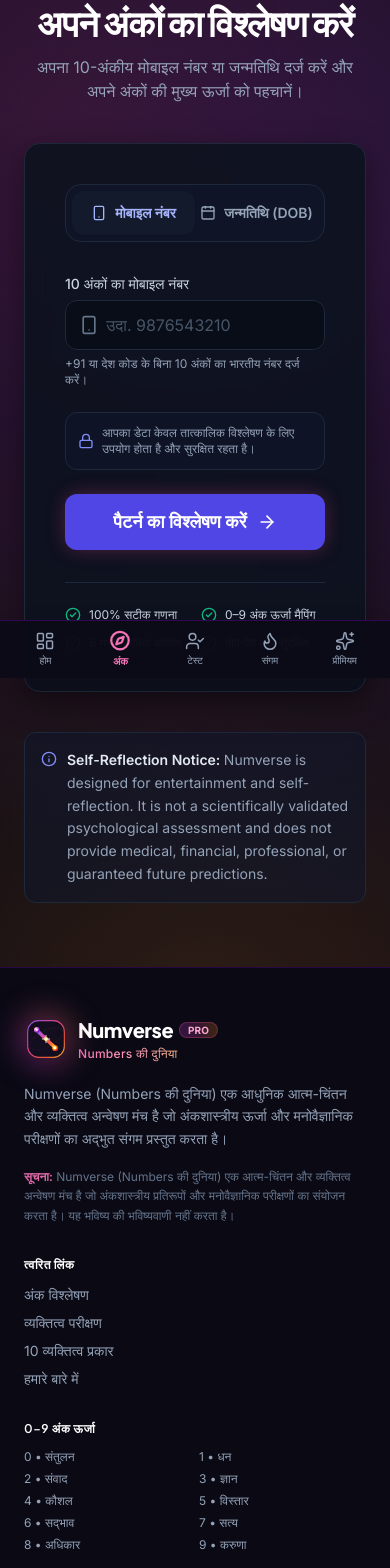
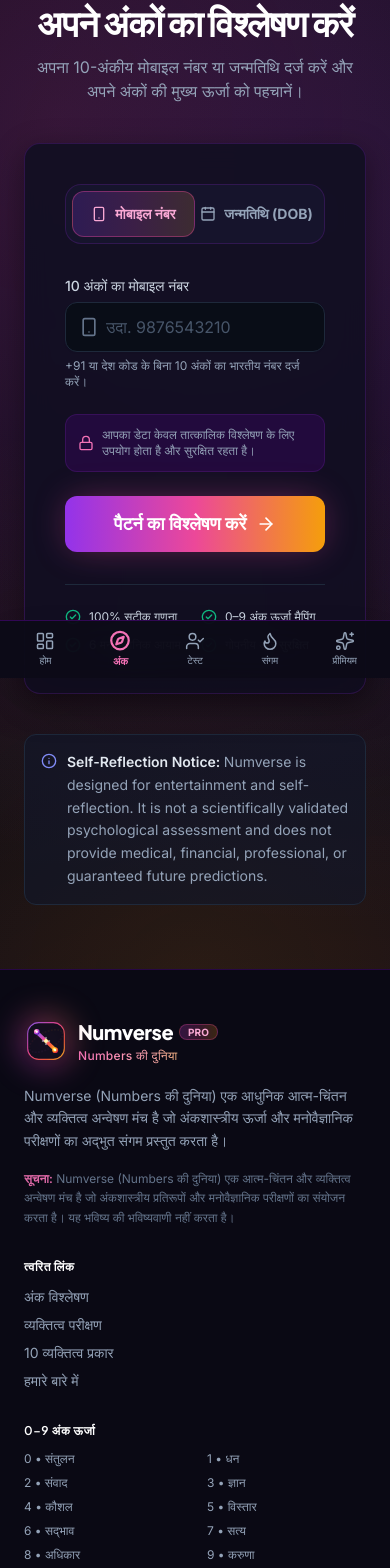
Before and after one commit to Mohanjogi99/numverse, a React (Vite) app: page /number-analysis in a window 390 px wide. Shown: the part 166-1734 px from the top of the page. Built offline with nearby package versions, Linux system fonts and the light colour scheme.

Commit message:
UI Fixes: Button contrast, responsive number themes, footer layout, and checkout badges

```diff
--- a/src/components/common/EmptyState.tsx
+++ b/src/components/common/EmptyState.tsx
@@ -22,13 +22,13 @@
   icon,
 }) => {
   return (
-    <Card className="p-8 sm:p-12 text-center space-y-4 bg-slate-50/70 border-dashed border-2 border-slate-200">
-      <div className="w-12 h-12 rounded-2xl bg-indigo-50 text-indigo-600 flex items-center justify-center mx-auto">
+    <Card className="p-8 sm:p-12 text-center space-y-4 bg-slate-50/80 dark:bg-[#110F22]/70 border-dashed border-2 border-slate-200 dark:border-purple-900/40 backdrop-blur-sm">
+      <div className="w-12 h-12 rounded-2xl bg-pink-500/10 dark:bg-pink-500/20 border border-pink-500/20 text-pink-500 dark:text-pink-400 flex items-center justify-center mx-auto shadow-xs">
         {icon || <Compass className="w-6 h-6" />}
       </div>
       <div className="space-y-1 max-w-sm mx-auto">
-        <h3 className="font-display font-bold text-slate-800 text-base sm:text-lg">{title}</h3>
-        <p className="text-xs sm:text-sm text-slate-500 leading-relaxed">{description}</p>
+        <h3 className="font-display font-bold text-slate-900 dark:text-white text-base sm:text-lg">{title}</h3>
+        <p className="text-xs sm:text-sm text-slate-600 dark:text-slate-400 leading-relaxed">{description}</p>
       </div>
       {(actionText && (actionHref || onAction)) && (
         <div className="pt-2">
--- a/src/components/common/Footer.tsx
+++ b/src/components/common/Footer.tsx
@@ -12,9 +12,9 @@
   return (
     <footer className="bg-[#0A0914] text-slate-400 pt-12 pb-8 border-t border-purple-950/60">
       <div className="max-w-7xl mx-auto px-4 sm:px-6 lg:px-8">
-        <div className="grid grid-cols-1 md:grid-cols-4 gap-8 mb-10">
-          {/* Brand Col */}
-          <div className="md:col-span-2 space-y-4">
+        <div className="grid grid-cols-1 md:grid-cols-12 gap-8 mb-10">
+          {/* Brand Col (5 cols) */}
+          <div className="md:col-span-5 space-y-4">
             <Link to={ROUTES.HOME} className="inline-block">
               <BrandLogo size="lg" showText={true} showTagline={true} />
             </Link>
@@ -26,8 +26,8 @@
             </p>
           </div>
 
-          {/* Quick Links */}
-          <div className="space-y-3">
+          {/* Quick Links (3 cols) */}
+          <div className="md:col-span-3 space-y-3">
             <h4 className="text-xs font-semibold uppercase tracking-wider text-slate-300">
               {t.footer.quickLinks}
             </h4>
@@ -55,22 +55,22 @@
             </ul>
           </div>
 
-          {/* Number Themes */}
-          <div className="space-y-3">
+          {/* Number Themes (4 cols with ample spacing) */}
+          <div className="md:col-span-4 space-y-3">
             <h4 className="text-xs font-semibold uppercase tracking-wider text-slate-300">
               {isHindi ? '0–9 अंक ऊर्जा' : '0–9 Themes'}
             </h4>
-            <div className="grid grid-cols-2 gap-x-2 gap-y-1.5 text-xs">
-              <Link to="/number/0" className="hover:text-white transition-colors">0 • {isHindi ? 'संतुलन' : 'Balance'}</Link>
-              <Link to="/number/1" className="hover:text-white transition-colors">1 • {isHindi ? 'धन' : 'Money'}</Link>
-              <Link to="/number/2" className="hover:text-white transition-colors">2 • {isHindi ? 'संवाद' : 'Communication'}</Link>
-              <Link to="/number/3" className="hover:text-white transition-colors">3 • {isHindi ? 'ज्ञान' : 'Knowledge'}</Link>
-              <Link to="/number/4" className="hover:text-white transition-colors">4 • {isHindi ? 'कौशल' : 'Creation'}</Link>
-              <Link to="/number/5" className="hover:text-white transition-colors">5 • {isHindi ? 'विस्तार' : 'Power'}</Link>
-              <Link to="/number/6" className="hover:text-white transition-colors">6 • {isHindi ? 'सद्भाव' : 'Peace'}</Link>
-              <Link to="/number/7" className="hover:text-white transition-colors">7 • {isHindi ? 'सत्य' : 'Truth'}</Link>
-              <Link to="/number/8" className="hover:text-white transition-colors">8 • {isHindi ? 'अधिकार' : 'Authority'}</Link>
-              <Link to="/number/9" className="hover:text-white transition-colors">9 • {isHindi ? 'करुणा' : 'Compassion'}</Link>
+            <div className="grid grid-cols-2 gap-x-6 gap-y-2 text-xs">
+              <Link to="/number/0" className="hover:text-pink-300 transition-colors whitespace-nowrap">0 • {isHindi ? 'संतुलन' : 'Balance'}</Link>
+              <Link to="/number/1" className="hover:text-pink-300 transition-colors whitespace-nowrap">1 • {isHindi ? 'धन' : 'Money'}</Link>
+              <Link to="/number/2" className="hover:text-pink-300 transition-colors whitespace-nowrap">2 • {isHindi ? 'संवाद' : 'Communication'}</Link>
+              <Link to="/number/3" className="hover:text-pink-300 transition-colors whitespace-nowrap">3 • {isHindi ? 'ज्ञान' : 'Knowledge'}</Link>
+              <Link to="/number/4" className="hover:text-pink-300 transition-colors whitespace-nowrap">4 • {isHindi ? 'कौशल' : 'Creation'}</Link>
+              <Link to="/number/5" className="hover:text-pink-300 transition-colors whitespace-nowrap">5 • {isHindi ? 'विस्तार' : 'Power'}</Link>
+              <Link to="/number/6" className="hover:text-pink-300 transition-colors whitespace-nowrap">6 • {isHindi ? 'सद्भाव' : 'Peace'}</Link>
+              <Link to="/number/7" className="hover:text-pink-300 transition-colors whitespace-nowrap">7 • {isHindi ? 'सत्य' : 'Truth'}</Link>
+              <Link to="/number/8" className="hover:text-pink-300 transition-colors whitespace-nowrap">8 • {isHindi ? 'अधिकार' : 'Authority'}</Link>
+              <Link to="/number/9" className="hover:text-pink-300 transition-colors whitespace-nowrap">9 • {isHindi ? 'करुणा' : 'Compassion'}</Link>
             </div>
           </div>
         </div>
--- a/src/pages/CheckoutPage.tsx
+++ b/src/pages/CheckoutPage.tsx
@@ -155,21 +155,29 @@
         </div>
 
         {/* Trust & Security Badge */}
-        <div className="p-3.5 rounded-2xl bg-indigo-50/60 dark:bg-indigo-950/40 border border-indigo-100 dark:border-indigo-900/50 text-xs text-indigo-900 dark:text-indigo-200 flex items-center justify-between gap-3">
+        <div className="p-3.5 rounded-2xl bg-indigo-50/60 dark:bg-[#131124] border border-indigo-100 dark:border-purple-900/50 text-xs text-indigo-900 dark:text-indigo-200 flex items-center justify-between gap-3">
           <div className="flex items-center gap-2 font-medium">
-            <ShieldCheck className="w-4 h-4 text-indigo-600 dark:text-indigo-400 shrink-0" />
+            <ShieldCheck className="w-4 h-4 text-pink-500 dark:text-pink-400 shrink-0" />
             <span>{t.checkout.sslBadge}</span>
           </div>
-          <Badge variant="primary" size="sm">
-            Test Mode
+          <Badge
+            variant="outline"
+            size="sm"
+            className={
+              import.meta.env.VITE_RAZORPAY_KEY_ID?.startsWith('rzp_live')
+                ? 'bg-emerald-500/15 text-emerald-600 dark:text-emerald-400 border border-emerald-500/30 font-bold'
+                : 'bg-amber-500/15 text-amber-600 dark:text-amber-400 border border-amber-500/30 font-bold'
+            }
+          >
+            {import.meta.env.VITE_RAZORPAY_KEY_ID?.startsWith('rzp_live') ? '100% Live Secure' : 'Sandbox Mode'}
           </Badge>
         </div>
 
         {/* Payment CTA Button */}
         <Button
           size="lg"
-          variant="gold"
-          className="w-full shadow-lg shadow-amber-500/20"
+          variant="primary"
+          className="w-full text-white font-extrabold text-base sm:text-lg shadow-xl shadow-pink-500/25 active:scale-[0.98] transition-all"
           disabled={isProcessing}
           onClick={handleProceedToPayment}
           leftIcon={
--- a/src/pages/NumberAnalysisPage.tsx
+++ b/src/pages/NumberAnalysisPage.tsx
@@ -135,9 +135,9 @@
       </div>
 
       {/* Main Analysis Card */}
-      <Card className="p-6 sm:p-10 border-slate-200/90 dark:border-slate-800 shadow-xl max-w-2xl mx-auto">
+      <Card className="p-6 sm:p-10 border-slate-200/90 dark:border-purple-900/40 bg-white/95 dark:bg-[#110F22]/90 backdrop-blur-xl shadow-2xl max-w-2xl mx-auto">
         {/* Tab Selection */}
-        <div className="grid grid-cols-2 p-1.5 bg-slate-100/80 dark:bg-slate-900/80 rounded-2xl mb-8 border border-transparent dark:border-slate-800">
+        <div className="grid grid-cols-2 p-1.5 bg-slate-100/90 dark:bg-[#16142C] rounded-2xl mb-8 border border-slate-200/60 dark:border-purple-900/40">
           <button
             type="button"
             onClick={() => {
@@ -145,9 +145,9 @@
               setMobileError('');
               setDobError('');
             }}
-            className={`flex items-center justify-center gap-2 py-3 rounded-xl text-sm font-semibold transition-all ${
+            className={`flex items-center justify-center gap-2 py-3 rounded-xl text-sm font-bold transition-all ${
               tab === 'mobile'
-                ? 'bg-white dark:bg-[#131A2B] text-indigo-700 dark:text-indigo-300 shadow-sm'
+                ? 'bg-gradient-to-r from-purple-600/15 via-pink-500/15 to-amber-500/15 text-pink-600 dark:text-pink-300 border border-pink-500/40 shadow-xs bg-white dark:bg-[#1C1838]'
                 : 'text-slate-600 dark:text-slate-400 hover:text-slate-900 dark:hover:text-white'
             }`}
           >
@@ -161,9 +161,9 @@
               setMobileError('');
               setDobError('');
             }}
-            className={`flex items-center justify-center gap-2 py-3 rounded-xl text-sm font-semibold transition-all ${
+            className={`flex items-center justify-center gap-2 py-3 rounded-xl text-sm font-bold transition-all ${
               tab === 'dob'
-                ? 'bg-white dark:bg-[#131A2B] text-indigo-700 dark:text-indigo-300 shadow-sm'
+                ? 'bg-gradient-to-r from-purple-600/15 via-pink-500/15 to-amber-500/15 text-pink-600 dark:text-pink-300 border border-pink-500/40 shadow-xs bg-white dark:bg-[#1C1838]'
                 : 'text-slate-600 dark:text-slate-400 hover:text-slate-900 dark:hover:text-white'
             }`}
           >
@@ -189,8 +189,8 @@
             />
 
             {/* Privacy Note */}
-            <div className="flex items-center gap-2 text-xs text-slate-500 dark:text-slate-400 bg-slate-50 dark:bg-slate-900/60 p-3 rounded-xl border border-slate-100 dark:border-slate-800">
-              <Lock className="w-4 h-4 text-indigo-500 dark:text-indigo-400 shrink-0" />
+            <div className="flex items-center gap-2 text-xs text-slate-600 dark:text-slate-400 bg-purple-50/50 dark:bg-purple-950/40 p-3 rounded-xl border border-purple-100 dark:border-purple-900/40">
+              <Lock className="w-4 h-4 text-pink-500 dark:text-pink-400 shrink-0" />
               <span>{t.numberAnalysis.privacyNotice}</span>
             </div>
 
@@ -198,7 +198,7 @@
               type="submit"
               size="lg"
               variant="primary"
-              className="w-full shadow-card dark:shadow-neon-glow"
+              className="w-full text-white font-bold shadow-lg shadow-pink-500/25 dark:shadow-sunset-glow"
               rightIcon={<ArrowRight className="w-5 h-5" />}
             >
               {t.numberAnalysis.analyzeCta}
```
Also changed, not shown: src/components/common/NumberThemeCard.tsx (+9 -9 lines), src/components/ui/Button.tsx (+6 -6 lines), src/pages/HomePage.tsx (+30 -26 lines).
